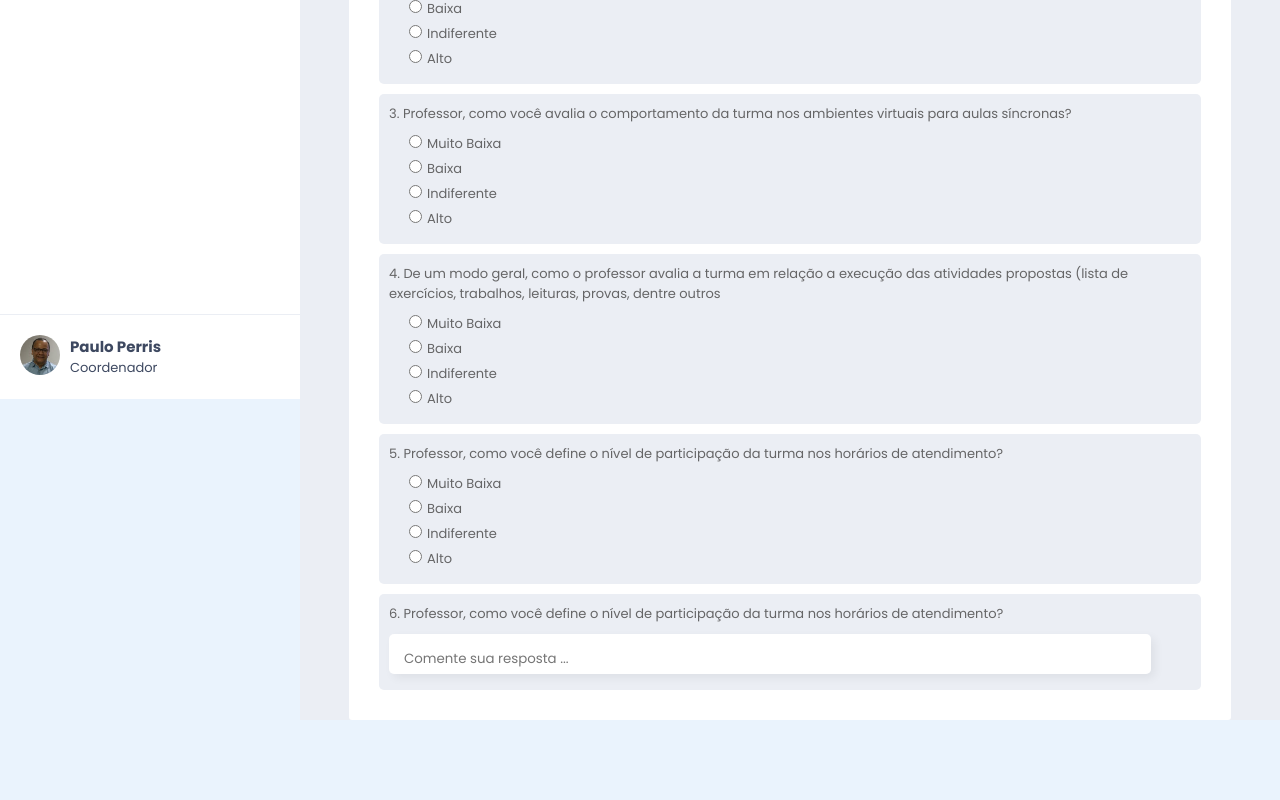
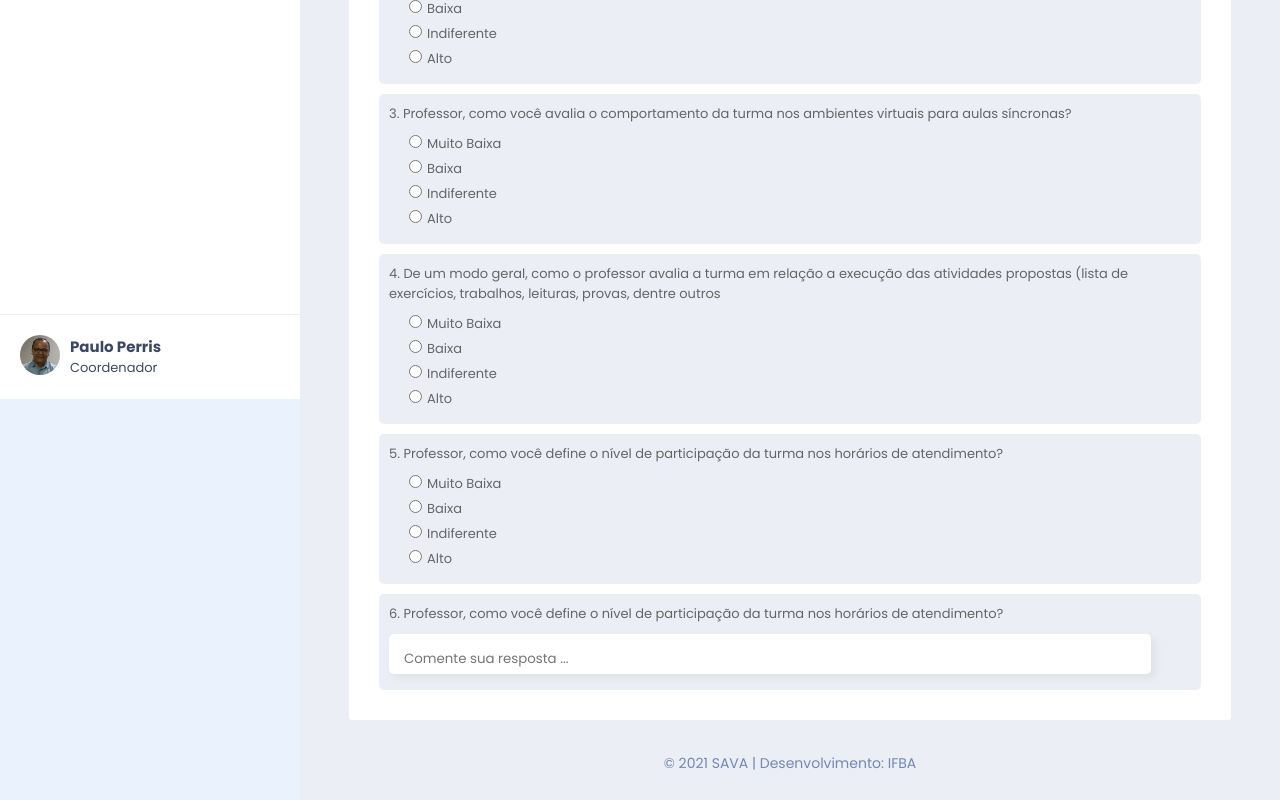
Before and after one commit to jonatasfbastos/sava_front, a React (Create React App) app: page /banco_de_perguntas in a window 1280 px wide. Shown: the part 401-1201 px from the top of the page. Before the commit the page ends 1121 px from the top, so only its background shows below. Built offline with nearby package versions, Linux system fonts and the light colour scheme.

Commit message:
add footer to question-bank page

```diff
--- a/src/pages/question-bank-page/question-bank-page.jsx
+++ b/src/pages/question-bank-page/question-bank-page.jsx
@@ -1,11 +1,14 @@
 import React from 'react';
+
 import QuestionsBank from '../../components/questions-bank/questions-bank';
 import TopBar from '../../components/top-bar/top-bar';
+import Footer from '../../components/footer/footer'
 
 const QuestionBank = () => {
     return <div className="question-bank-page">
         <TopBar icon="bi bi-question-circle" path="Banco de Perguntas" typeButton="question-bank"/>
         <QuestionsBank/>
+        <Footer />
     </div>
 }
 
```
